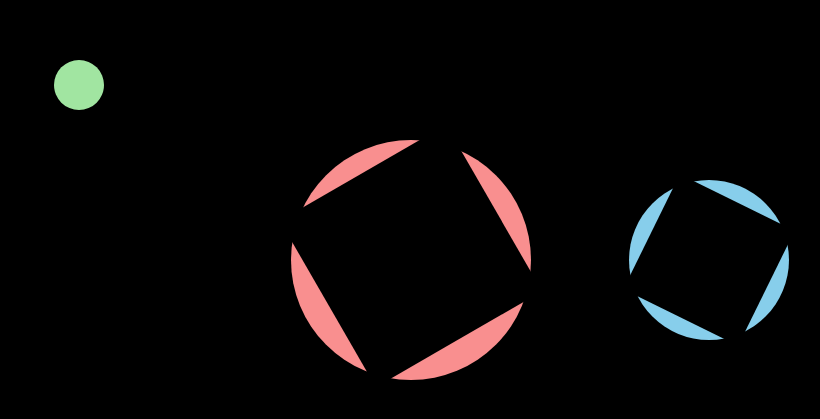
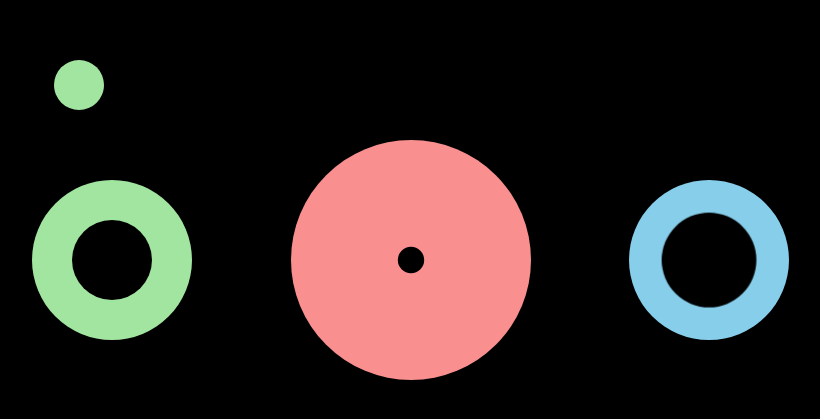
Before and after one commit to Shepherd-Moahloli/code-better, a plain HTML site: page index.html in a window 1280 px wide. Shown: the part 165-584 px from the top of the page, without its empty margins (261-1081 px from the left). Drawn offline with Linux system fonts and the light colour scheme.

Commit message:
just worked on a different design

```diff
--- a/css/main.css
+++ b/css/main.css
@@ -47,6 +47,8 @@ main #secondBall {
     position: relative;
     top: 0%;
     transform-origin: center;
+    display: grid;
+    place-items: center;
 /*    animation:  fly 60s infinite ease-in-out;*/
 }
 
@@ -74,6 +76,8 @@ main #ball{
     grid-column-start: 3;
     grid-column-end: 4;
     position: relative;
+    display: grid;
+    place-items: center;
 
     /*animation: bounce 1s infinite ease-in-out;*/
 
@@ -81,16 +85,12 @@ main #ball{
 }
 
 main #ball #ballMinute {
-    width: 8rem;
+    width: 5rem;
     aspect-ratio: 1/1;
     background-color: #000;
-    display: flex;
-    place-items: center;
     margin: 0 auto;
-    margin-top: 10%;
     transition: all 0.5s ease-in;
-
-
+    border-radius: 100%;
 }
 /*
 @keyframes bounce {
@@ -167,20 +167,41 @@ main #seconds {
 }
 
 
+main #bolo {
+    width: 10rem;
+    aspect-ratio: 1/1;
+    background-color: rgb(161, 229, 161);
+    border-radius: 100%;
+    display: grid;
+    place-items: center;
+
+}
+
+#bolo #insideBall {
+    width: 5rem;
+    aspect-ratio: 1/1;
+    border-radius: 100%;
+    background-color: #000;
+
+}
+
+
 
 
 
 #secondBall {
     transform-origin: center;
+    display: grid;
+    place-items: center;
 
 }
 
 main #secondBall #smaller {
-    width: 12rem;
+    width: 5rem;
     aspect-ratio: 1/1;
     background-color: #000;
     margin: 0 auto;
-    margin-top: 20px;
+    border-radius: 100%;
 
     transition: all 1s ease-in-out;
 }
--- a/index.html
+++ b/index.html
@@ -11,6 +11,9 @@
     <div class="day" class="night">
       <div class="circle" id="diski"></div>
       <main>
+        <div id="bolo">
+          <div id="insideBall"></div>
+        </div>
         <div id="secondBall">
           <div id="smaller"></div>
         </div>
--- a/js/main.js
+++ b/js/main.js
@@ -87,24 +87,26 @@ setInterval(() => {
 const elementRotate = document.getElementById("smaller");
 
 setInterval(() => {
-  elementRotate.style.transform =
-    "rotate(" + new Date().getMinutes() + "90deg)";
+  elementRotate.style.transform = "scale(" + new Date().getMinutes() + "%)";
 
-  if (elementRotate.style.transform === "rotate(90deg)") {
-    elementRotate.style.transform = "rotate(0deg)";
+  if (elementRotate.style.transform === "scale(1)") {
+    elementRotate.style.transform = "scale(0)";
   }
-
-  console.log(elementRotate.style.transform);
 }, 1000);
 
 const rotateSecond = document.getElementById("ballMinute");
 
 setInterval(() => {
-  rotateSecond.style.transform = "rotate(" + new Date().getSeconds() + "90deg)";
+  const thisisCrazy = (new Date().getSeconds() / 60) * 100;
+  rotateSecond.style.transform = "scale(" + "1" + thisisCrazy + "%) ";
 
-  if (rotateSecond.style.transform === "rotate(90deg)") {
-    rotateSecond.style.transform = "rotate(0deg)";
+  if (elementRotate.style.transform === "scale(%)") {
+    elementRotate.style.transform = "scale(100)";
   }
 
-  console.log(rotateSecond.style.transform);
+  console.log(
+    rotateSecond.style.transform,
+    elementRotate.style.transform,
+    percent
+  );
 }, 1000);
```
